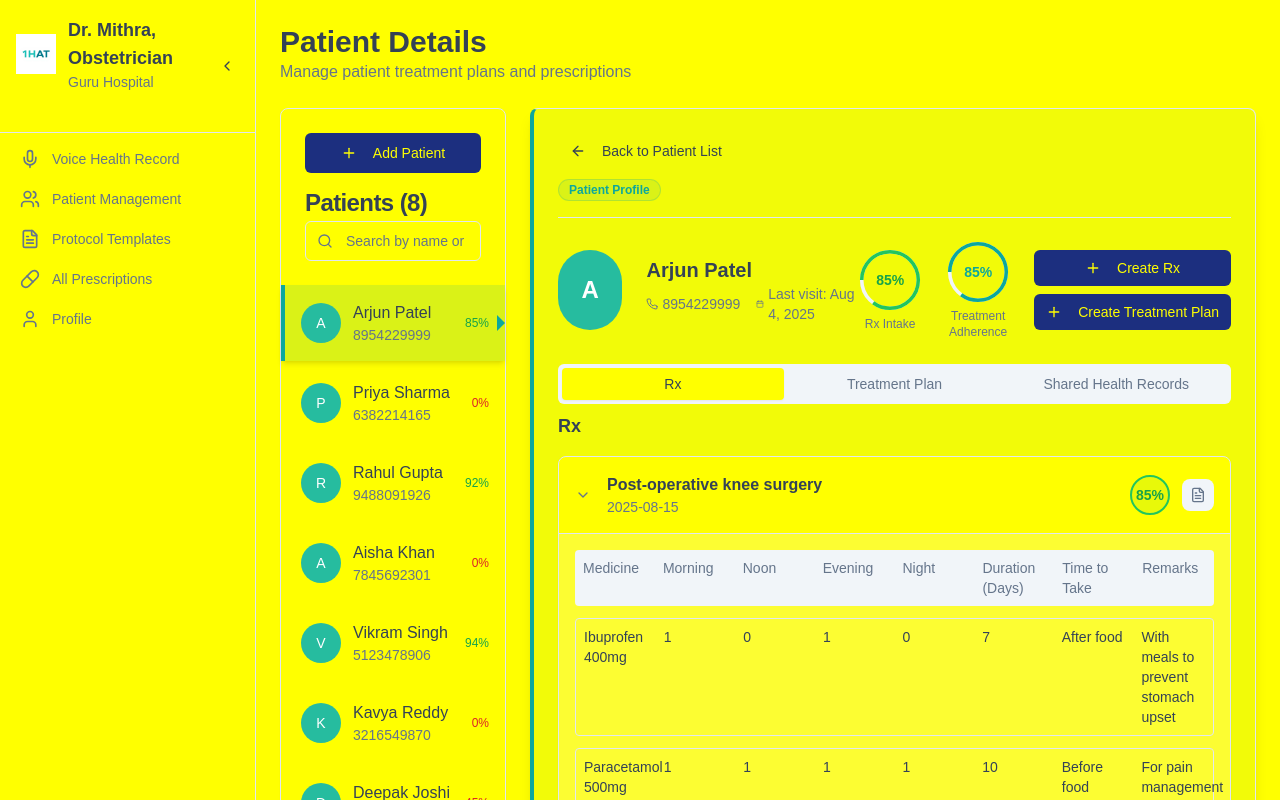
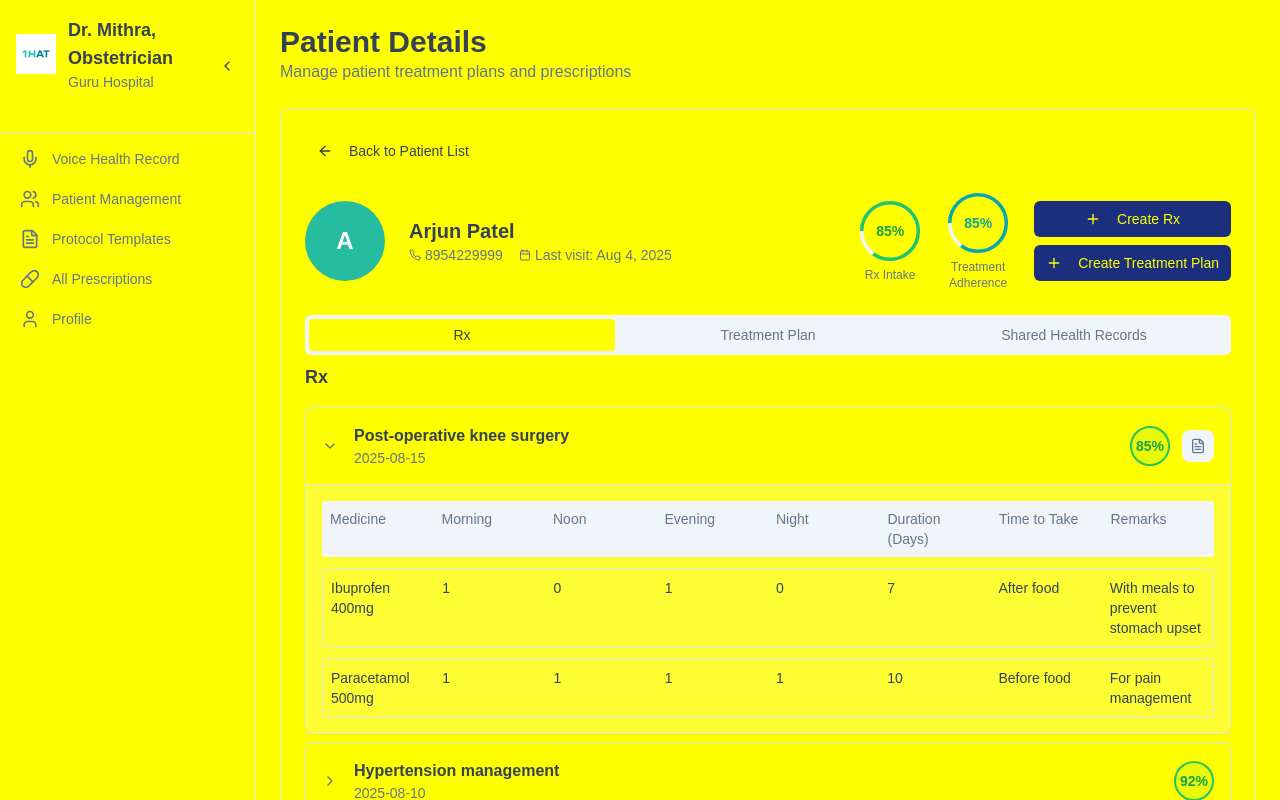
Before and after one commit to kpurusho1/onehatmockup, a React (Vite) app: page /patient/1 in a window 1280 px wide. Shown: the top 800 px of the page. Built offline with nearby package versions, Linux system fonts and the light colour scheme; a web font is replaced by a local one.

Commit message:
Reverted to commit 5139cda4a5283e6fa695f0acb4ad80d2c11f384f

```diff
--- a/src/pages/PatientProtocols.tsx
+++ b/src/pages/PatientProtocols.tsx
@@ -259,7 +259,8 @@ export default function PatientProtocols() {
 
       <div className="grid grid-cols-12 gap-6">
         {/* Patient List */}
-        <div className={`${isPatientProfile ? "col-span-3" : "col-span-3"} transition-all duration-300`}>
+        {!isPatientProfile && (
+        <div className="col-span-3">
           <Card>
             <CardHeader>
               <div className="flex items-center justify-between mb-3">
@@ -294,21 +295,22 @@ export default function PatientProtocols() {
                   const adherenceTextColor = patient.adherence >= 80 ? 'text-green-600' :
                                         patient.adherence >= 60 ? 'text-yellow-600' : 'text-red-600';
 
-                  const isSelected = selectedPatient.id === patient.id;
-
                   return (
                     <div
                       key={patient.id}
-                      className={`p-4 cursor-pointer transition-all duration-200 border-l-4 relative ${
-                        isSelected
-                          ? "bg-primary/15 border-l-primary shadow-md"
-                          : "hover:bg-muted/50 border-l-transparent hover:border-l-muted-foreground/30"
+                      className={`p-4 cursor-pointer transition-colors border-l-4 ${
+                        selectedPatient.id === patient.id
+                          ? "bg-primary/10 border-l-primary"
+                          : "hover:bg-muted border-l-transparent"
                       }`}
-                      onClick={() => navigate(`/patient/${patient.id}`)}
+                      onClick={() => {
+                        if (isPatientProfile) {
+                          setSelectedPatient(patient);
+                        } else {
+                          navigate(`/patient/${patient.id}`);
+                        }
+                      }}
                     >
-                      {isSelected && (
-                        <div className="absolute right-0 top-1/2 transform -translate-y-1/2 w-0 h-0 border-l-8 border-l-primary border-t-8 border-t-transparent border-b-8 border-b-transparent"></div>
-                      )}
                       <div className="flex items-center space-x-3">
                         <div className="w-10 h-10 rounded-full bg-[#26bc9f] flex items-center justify-center text-white font-medium text-sm">
                           {patient.name.charAt(0).toUpperCase()}
@@ -328,28 +330,22 @@ export default function PatientProtocols() {
             </CardContent>
           </Card>
         </div>
+        )}
 
         {/* Patient Details */}
-        <div className={isPatientProfile ? "col-span-9" : "col-span-9"}>
-          <Card className={isPatientProfile ? "border-l-4 border-l-primary bg-primary/5 shadow-lg" : ""}>
+        <div className={isPatientProfile ? "col-span-12" : "col-span-9"}>
+          <Card>
             <CardHeader>
               {isPatientProfile && (
-                <div className="mb-4 pb-4 border-b border-border">
                 <Button
                   variant="ghost"
                   size="sm"
                   onClick={() => navigate('/patient-protocols')}
-                    className="w-fit"
+                  className="w-fit mb-4"
                 >
                   <ArrowLeft size={16} className="mr-2" />
                   Back to Patient List
                 </Button>
-                  <div className="mt-2">
-                    <Badge variant="secondary" className="bg-primary/10 text-primary border-primary/20">
-                      Patient Profile
-                    </Badge>
-                  </div>
-                </div>
               )}
               <div className="flex items-center justify-between">
                 <div className="flex items-center space-x-6">
```
Lines whose indentation alone changed are shown as unchanged.
